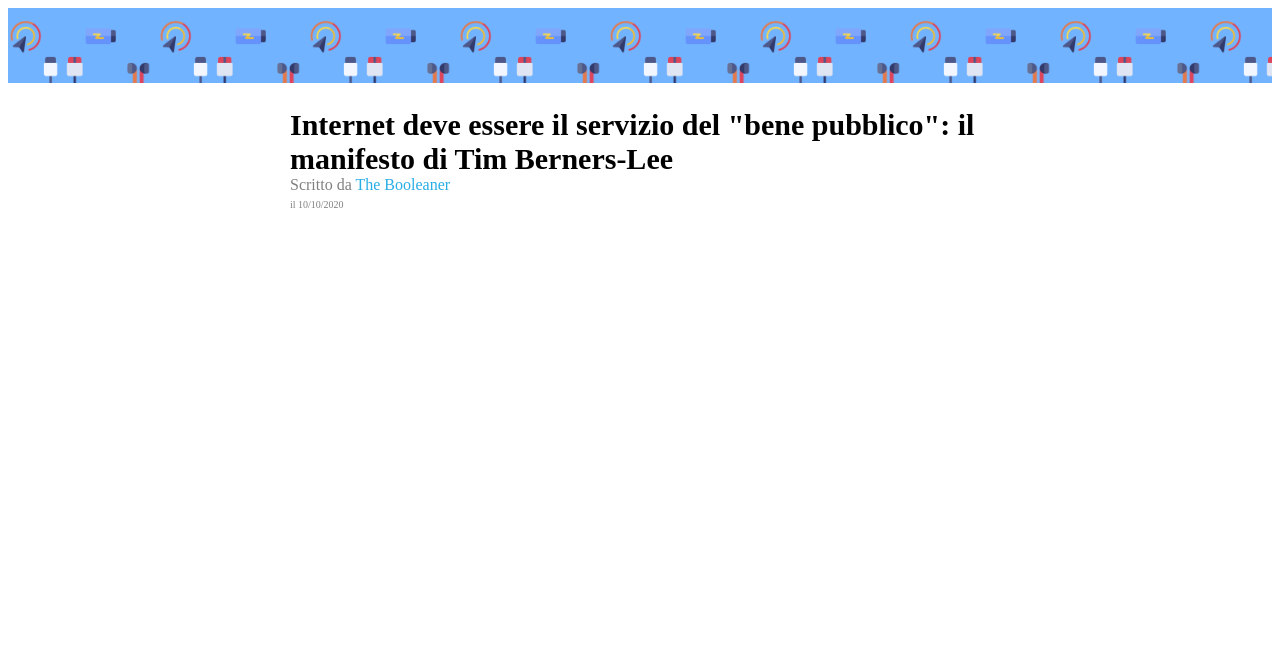
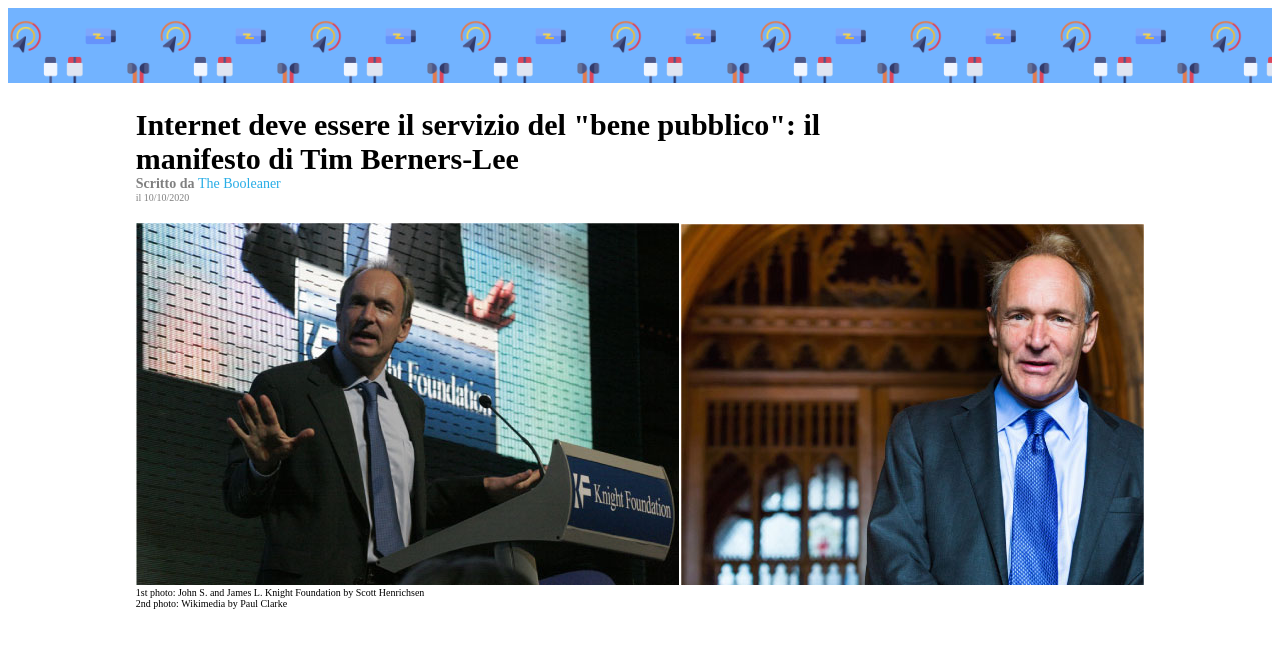
Before and after one commit to costanzaguala/html-css-booleaner, a plain HTML site: page index.html in a window 1280 px wide. Drawn offline with Linux system fonts and the light colour scheme.

Commit message:
creazione seconda sezione

```diff
--- a/css/style.css
+++ b/css/style.css
@@ -22,6 +22,8 @@
 
 .autore {
     color: grey;
+    font-size: 14px;
+    font-weight: bold;
 }
 
 .data {
@@ -31,4 +33,9 @@
 
 .the-booleaner {
     color: rgb(40, 173, 230);
+    font-weight: lighter;
 }
+
+.immagini {
+    font-size: 10px;
+}
--- a/index.html
+++ b/index.html
@@ -18,10 +18,19 @@
                 <div>
                     <h1>Internet deve essere il servizio del "bene pubblico": il manifesto di Tim Berners-Lee</h1>
                     <div class="autore">Scritto da <span class="the-booleaner">The Booleaner</span></div>
-                    <span class="data">il 10/10/2020</span>
+                    <div class="data">il 10/10/2020</div>
                 </div>
             </section>
              <!-- Fine sezione 1: Titolo, autore e data dell'articolo -->
+
+             <!-- inizio sezione 2: immagini e didascalia -->
+             <section class="immagini">
+                <img src="img/tim-1.jpg" alt="Tim 1">
+                <img src="img/tim-2.jpg" alt="Tim 2">
+                <div>1st photo: John S. and James L. Knight Foundation by Scott Henrichsen</div>
+                <div>2nd photo: Wikimedia by Paul Clarke</div>
+             </section>
+             <!-- Fine sezione 2: immagini e didascalia -->
 
 
 
```
